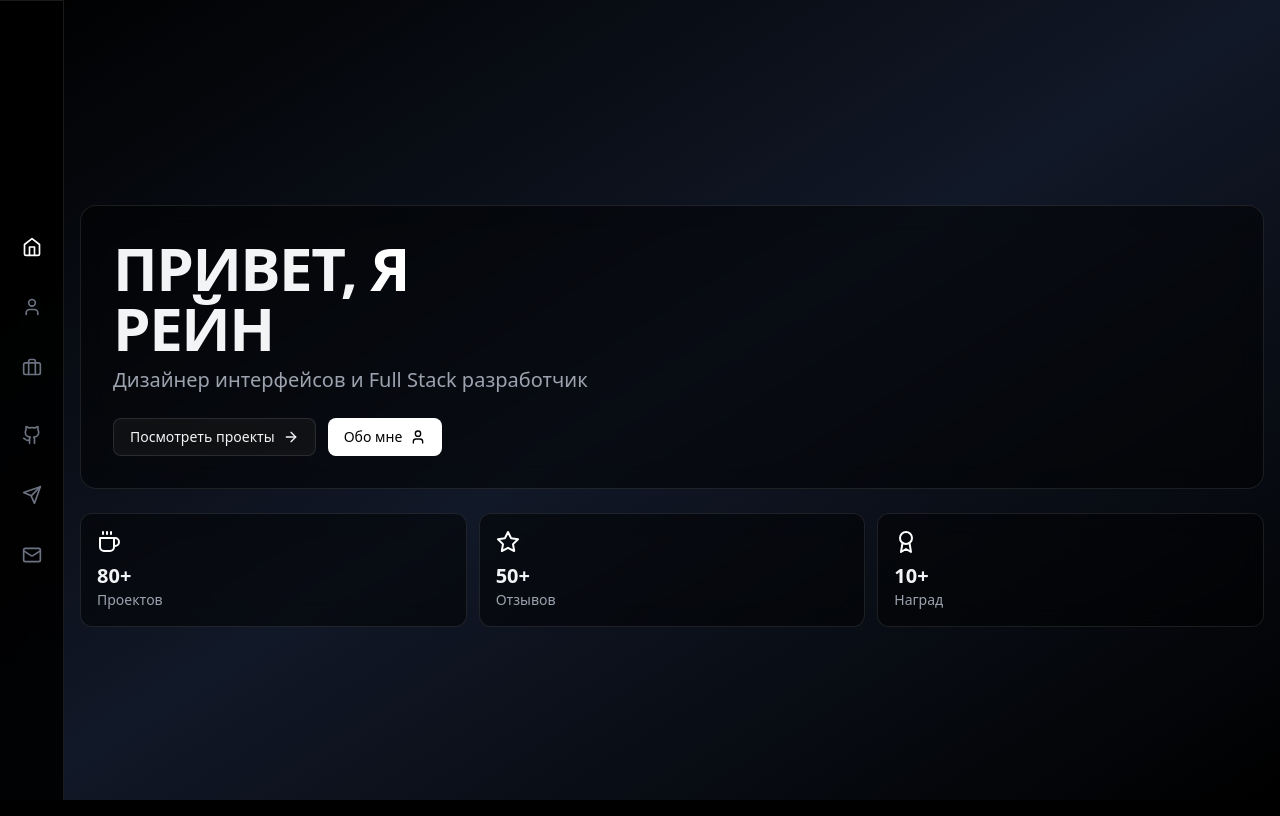
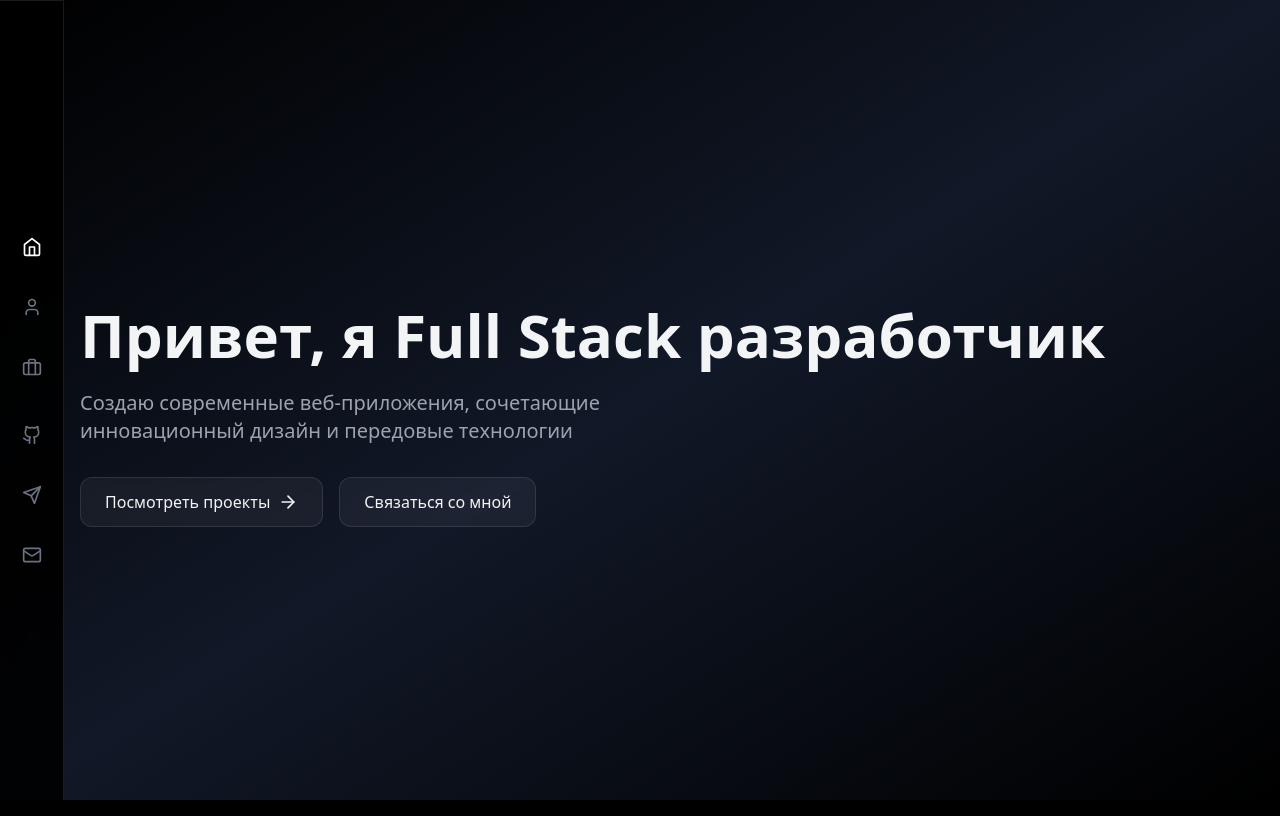
Before and after one commit to ishoep/React-Portfolio, a React (Vite) app: page / in a window 1280 px wide. Built offline with nearby package versions, Linux system fonts and the light colour scheme.

Commit message:
Update App.tsx

```diff
--- a/src/App.tsx
+++ b/src/App.tsx
@@ -1,115 +1,76 @@
 import React, { useState } from 'react';
 import { motion, AnimatePresence } from 'framer-motion';
-import { Code2, Github, Linkedin, Mail, ExternalLink, Home, Briefcase, User, Star, Award, Coffee, Globe, Cpu, Layout, Smartphone, Database, ChevronRight, ArrowRight, Send, Terminal, Server, Search } from 'lucide-react';
+import { Code2, Github, Mail, ExternalLink, Home, Briefcase, User, Layout, Smartphone, Database, ChevronRight, ArrowRight, Send, Terminal, Server, Star, Award, Coffee } from 'lucide-react';
 
 function App() {
   const [currentSection, setCurrentSection] = useState('home');
+
+  const handleNavClick = (section) => (e) => {
+    e.preventDefault();
+    setCurrentSection(section);
+  };
 
   const pageTransition = {
     initial: { opacity: 0, x: -20 },
     animate: { opacity: 1, x: 0 },
     exit: { opacity: 0, x: 20 },
-    transition: {
-      duration: 0.3,
-      ease: "easeInOut"
-    }
+    transition: { duration: 0.3 }
   };
-
-  const skills = [
-    { icon: <Layout />, name: "Дизайн интерфейсов", level: "Продвинутый" },
-    { icon: <Smartphone />, name: "Мобильный дизайн", level: "Эксперт" },
-    { icon: <Code2 />, name: "Фронтенд разработка", level: "Продвинутый" },
-    { icon: <Database />, name: "Бэкенд разработка", level: "Продвинутый" },
-    { icon: <Globe />, name: "Веб-приложения", level: "Эксперт" },
-    { icon: <Cpu />, name: "Проектирование систем", level: "Средний" }
-  ];
 
   const expertiseAreas = [
     {
       title: "Frontend Development",
-      skills: [
-        "HTML, CSS (SCSS), JavaScript (ES6+)",
-        "React, Vue.js, Alpine.js",
-        "Bootstrap, Tailwind CSS",
-        "GSAP, CSS Animations, Lottie",
-        "Webpack, Gulp, npm"
-      ]
+      skills: ["React.js", "Next.js", "TypeScript", "Tailwind CSS", "Redux"]
     },
     {
       title: "Backend Development",
-      skills: [
-        "PHP, Python (приоритет)",
-        "Java, C#/C++",
-        "SQL, MySQL",
-        "Nginx, Apache",
-        "Ubuntu/Linux"
-      ]
+      skills: ["Node.js", "Express", "PostgreSQL", "MongoDB", "REST APIs"]
     },
     {
-      title: "Additional Expertise",
-      skills: [
-        "UI/UX Design",
-        "Git Version Control",
-        "SEO Optimization",
-        "CMS Integration (WordPress, Bitrix)",
-        "Адаптивная верстка"
-      ]
+      title: "UI/UX Design",
+      skills: ["Figma", "Adobe XD", "User Research", "Prototyping", "Design Systems"]
     }
+  ];
+
+  const skills = [
+    { name: "React", level: "Advanced", icon: <Code2 className="w-5 h-5" /> },
+    { name: "Node.js", level: "Advanced", icon: <Server className="w-5 h-5" /> },
+    { name: "UI/UX Design", level: "Expert", icon: <Layout className="w-5 h-5" /> },
+    { name: "Mobile Dev", level: "Intermediate", icon: <Smartphone className="w-5 h-5" /> },
+    { name: "Databases", level: "Advanced", icon: <Database className="w-5 h-5" /> },
+    { name: "DevOps", level: "Intermediate", icon: <Terminal className="w-5 h-5" /> }
   ];
 
   const projects = [
     {
-      title: "Приложение для постановки целей",
-      description: "Простое и удобное приложение для организации вашего дня и постановки целей.",
-      image: "https://i.postimg.cc/fRjh42ZX/2025-02-06-230035.png",
-      tags: [ "React", "TypeScript", "Vite"]
+      title: "E-commerce Platform",
+      description: "Modern e-commerce solution with advanced features and seamless user experience",
+      image: "/projects/ecommerce.jpg",
+      tags: ["React", "Node.js", "MongoDB", "Redux"]
     },
     {
-      title: "Мобильное банковское приложение",
-      description: "Чистый и интуитивно понятный интерфейс для банковских операций с функциями истории транзакций, оплаты счетов и отслеживания инвестиций.",
-      image: "https://images.unsplash.com/photo-1563986768609-322da13575f3?auto=format&fit=crop&w=800&q=80",
-      tags: ["Мобильный дизайн", "Figma", "Прототипирование", "Исследование пользователей"]
+      title: "CRM System",
+      description: "Comprehensive customer relationship management system for business automation",
+      image: "/projects/crm.jpg",
+      tags: ["Vue.js", "Express", "PostgreSQL"]
     },
     {
-      title: "Платформа для портфолио",
-      description: "Платформа для креативов, позволяющая демонстрировать работы с пользовательскими темами, аналитикой и инструментами управления клиентами.",
-      image: "https://i.postimg.cc/vHH42SW-n/2025-02-05-225012.png",
-      tags: ["Веб-дизайн", "Фронтенд", "React", "MongoDB"]
+      title: "Mobile App",
+      description: "Cross-platform mobile application for health and fitness tracking",
+      image: "/projects/mobile.jpg",
+      tags: ["React Native", "Firebase", "Redux"]
     },
     {
-      title: "Система управления задачами",
-      description: "Корпоративная система управления задачами с возможностью совместной работы в реальном времени, обмена файлами и отслеживания прогресса.",
-      image: "https://shoel-web.onrender.com/project1.png",
-      tags: ["SaaS", "Full Stack", "React", "Node.js"]
-    },
-    {
-      title: "Дизайны товарных карточек и многое другое",
-      description: "Другие небольшые но также не менее важные и интересные проекты можно найти в моих соц-сетях",
-      image: "https://img.freepik.com/free-vector/gradient-product-card-template_23-2149656335.jpg",
-      tags: ["UI/UX", "Full Stack", "React", "Node.js"]
-    },
-    {
-      title: "Платформа для поиска авиабилетов",
-      description: "Система которая помогает найти и купить самые дешёвые авиабилеты. Поиск билетов на самолёт по 728 авиакомпаниям, ведущим авиакассам и лучшие цены.",
-      image: "https://shoel-web.onrender.com/project3.png",
-      tags: [ "React", "TypeScript", "Redux", "Django"]
+      title: "Analytics Dashboard",
+      description: "Real-time analytics dashboard with advanced data visualization",
+      image: "/projects/dashboard.jpg",
+      tags: ["Next.js", "D3.js", "Node.js"]
     }
   ];
 
-  const stats = [
-    { icon: <Coffee />, value: "80+", label: "Проектов" },
-    { icon: <Star />, value: "50+", label: "Отзывов" },
-    { icon: <Award />, value: "10+", label: "Наград" }
-  ];
-
-  const handleNavClick = (section: string) => (e: React.MouseEvent) => {
-    e.preventDefault();
-    setCurrentSection(section);
-  };
-
   return (
     <div className="app-container min-h-screen">
-      {/* Мобильная навигация */}
+      {/* Mobile Navigation */}
       <nav className="md:hidden fixed bottom-0 left-0 right-0 glass-nav h-16 flex items-center justify-around z-50">
         <a href="#home" onClick={handleNavClick('home')} className={`nav-item ${currentSection === 'home' ? 'text-white' : 'text-gray-500'}`}>
           <Home className="w-5 h-5" />
@@ -122,7 +83,7 @@ function App() {
         </a>
       </nav>
 
-      {/* Навигация для десктопа */}
+      {/* Desktop Navigation */}
       <nav className="hidden md:flex fixed left-0 top-0 h-full w-16 glass-nav items-center justify-center">
         <div className="flex flex-col gap-8">
           <motion.div className="flex flex-col gap-6" initial={{ x: -50 }} animate={{ x: 0 }} transition={{ duration: 0.5 }}>
@@ -153,45 +114,35 @@ function App() {
                 {...pageTransition}
                 className="min-h-screen flex flex-col justify-center absolute inset-0"
               >
-                <div className="glass-card p-6 md:p-8 rounded-2xl mb-6">
-                  <h1 className="text-4xl md:text-6xl font-bold mb-2 tracking-tight">
-                    ПРИВЕТ, <span className="text-white">Я</span><br />РЕЙН
-                  </h1>
-                  <p className="text-lg md:text-xl text-gray-400 mb-6">Дизайнер интерфейсов и Full Stack разработчик</p>
-                  <div className="flex flex-wrap gap-3">
-                    <motion.button
-                      onClick={handleNavClick('projects')}
-                      className="glass-btn px-4 py-2 rounded-lg flex items-center gap-2 text-sm"
-                      whileHover={{ scale: 1.05 }}
-                      whileTap={{ scale: 0.95 }}
-                    >
-                      Посмотреть проекты <ArrowRight className="w-4 h-4" />
-                    </motion.button>
-                    <motion.button
-                      onClick={handleNavClick('about')}
-                      className="px-4 py-2 rounded-lg flex items-center gap-2 bg-white text-black hover:bg-gray-200 transition-colors text-sm"
-                      whileHover={{ scale: 1.05 }}
-                      whileTap={{ scale: 0.95 }}
-                    >
-                      Обо мне <User className="w-4 h-4" />
-                    </motion.button>
-                  </div>
-                </div>
-                <div className="grid grid-cols-3 gap-3">
-                  {stats.map((stat, index) => (
-                    <motion.div
-                      key={index}
-                      className="glass-card p-4 rounded-xl"
-                      initial={{ opacity: 0, y: 20 }}
-                      animate={{ opacity: 1, y: 0 }}
-                      transition={{ delay: index * 0.1 }}
-                    >
-                      <div className="text-white mb-2">{stat.icon}</div>
-                      <div className="font-bold text-xl">{stat.value}</div>
-                      <div className="text-gray-400 text-sm">{stat.label}</div>
-                    </motion.div>
-                  ))}
-                </div>
+                <motion.h1
+                  className="text-4xl md:text-6xl font-bold mb-6"
+                  initial={{ opacity: 0, y: 20 }}
+                  animate={{ opacity: 1, y: 0 }}
+                  transition={{ delay: 0.2 }}
+                >
+                  Привет, я Full Stack разработчик
+                </motion.h1>
+                <motion.p
+                  className="text-gray-400 text-lg md:text-xl max-w-2xl mb-8"
+                  initial={{ opacity: 0, y: 20 }}
+                  animate={{ opacity: 1, y: 0 }}
+                  transition={{ delay: 0.3 }}
+                >
+                  Создаю современные веб-приложения, сочетающие инновационный дизайн и передовые технологии
+                </motion.p>
+                <motion.div
+                  className="flex flex-wrap gap-4"
+                  initial={{ opacity: 0, y: 20 }}
+                  animate={{ opacity: 1, y: 0 }}
+                  transition={{ delay: 0.4 }}
+                >
+                  <a href="#projects" onClick={handleNavClick('projects')} className="glass-btn px-6 py-3 rounded-xl flex items-center gap-2">
+                    Посмотреть проекты <ArrowRight className="w-5 h-5" />
+                  </a>
+                  <a href="https://t.me/qdweb" className="glass-btn px-6 py-3 rounded-xl">
+                    Связаться со мной
+                  </a>
+                </motion.div>
               </motion.header>
             )}
 
@@ -199,11 +150,11 @@ function App() {
               <motion.section
                 key="about"
                 {...pageTransition}
-                className="min-h-screen py-10 md:py-20 absolute inset-0"
+                className="min-h-screen py-10 md:py-20 absolute inset-0 overflow-y-auto"
               >
-                <div className="glass-card rounded-2xl p-6 md:p-8 mx-4 md:mx-8 w-full max-w-7xl">
+                <div className="glass-card rounded-2xl p-6 md:p-8 mb-20">
                   <div className="flex flex-col gap-8">
-                    {/* Основная информация */}
+                    {/* Main Information */}
                     <div>
                       <h2 className="text-3xl font-bold mb-6">Обо мне</h2>
                       <p className="text-gray-300 text-sm md:text-base mb-8">
@@ -211,7 +162,7 @@ function App() {
                       </p>
                     </div>
 
-                    {/* Области экспертизы */}
+                    {/* Expertise Areas */}
                     <div className="grid grid-cols-1 md:grid-cols-3 gap-6">
                       {expertiseAreas.map((area, index) => (
                         <motion.div
@@ -234,7 +185,7 @@ function App() {
                       ))}
                     </div>
 
-                    {/* Основные навыки */}
+                    {/* Core Skills */}
                     <div className="grid grid-cols-1 sm:grid-cols-2 md:grid-cols-3 gap-4">
                       {skills.map((skill, index) => (
                         <motion.div
@@ -264,9 +215,9 @@ function App() {
               <motion.section
                 key="projects"
                 {...pageTransition}
-                className="min-h-screen py-20 md:py-0 md:flex md:items-center absolute inset-0"
+                className="min-h-screen pt-10 md:pt-20 pb-20 absolute inset-0 overflow-y-auto"
               >
-                <div>
+                <div className="mb-20">
                   <h2 className="text-3xl font-bold mb-6">Избранные проекты</h2>
                   <div className="grid md:grid-cols-2 gap-4">
                     {projects.map((project, index) => (
```
